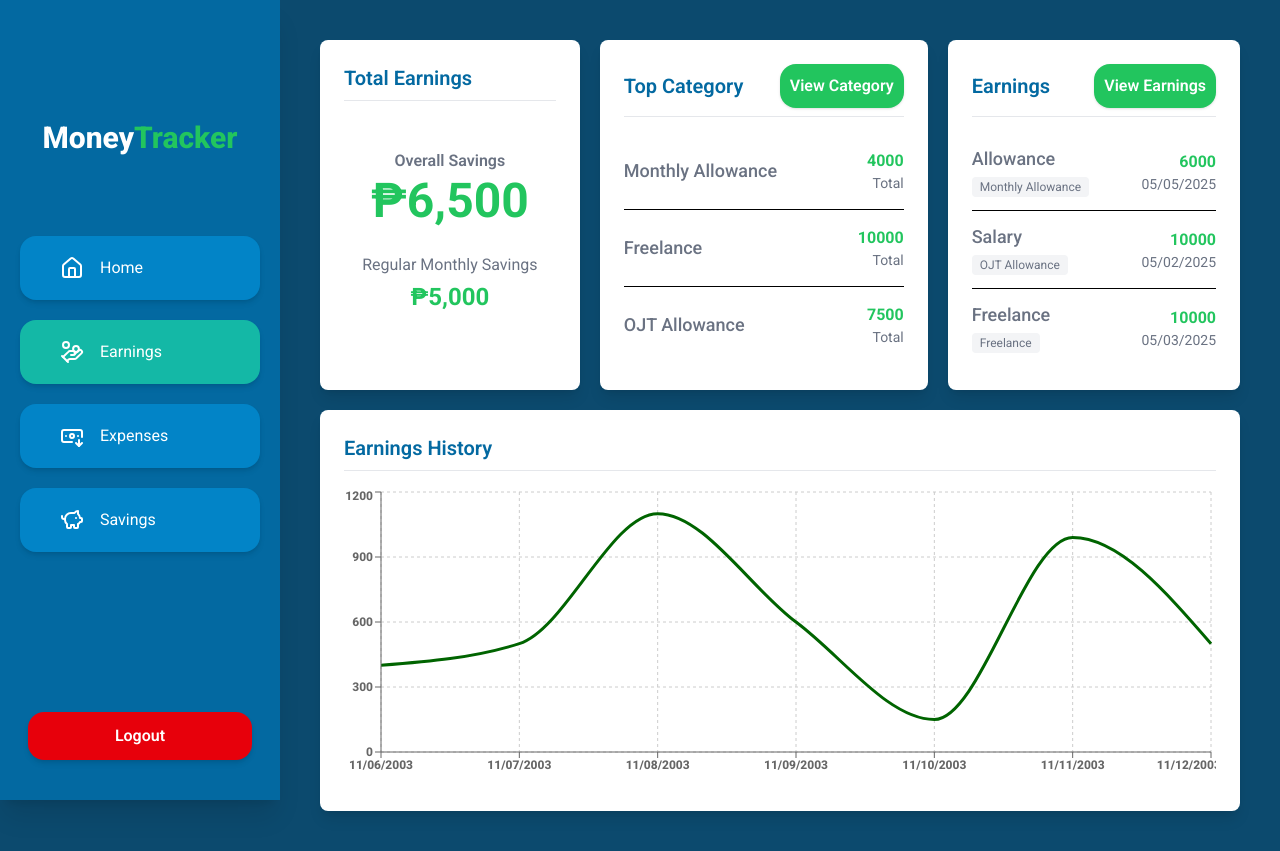
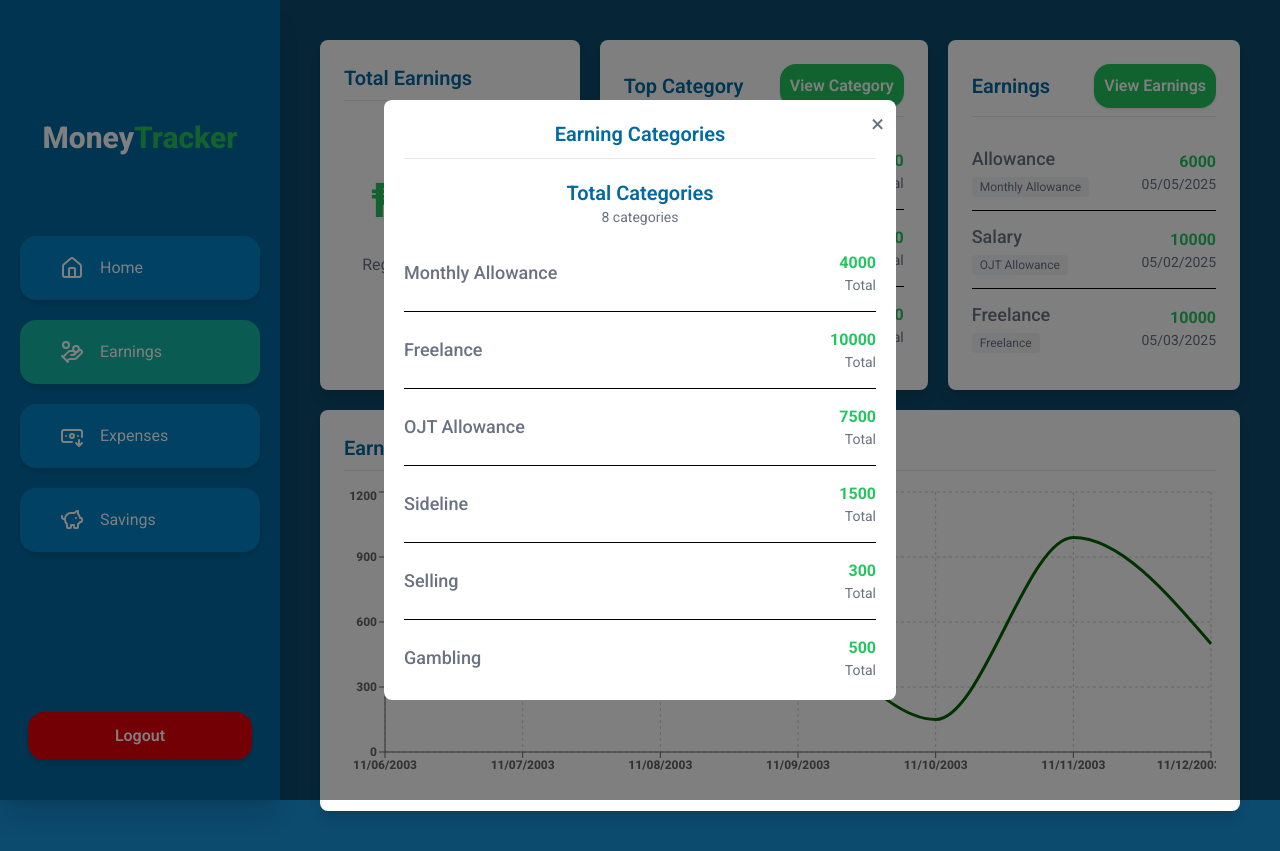
Before and after one commit to Estakuyo/MoneyTracker, a React app in the folder frontend/: page /earnings in a window 1280 px wide. Both pictures are taken after a click on the button "View Category". Built offline with nearby package versions, Linux system fonts and the light colour scheme; the HTML template or start-up script is replaced by a standard one.

Commit message:
Added modal to earnings TODO: Add modal to every page when button click for view and add

```diff
--- a/frontend/src/App.jsx
+++ b/frontend/src/App.jsx
@@ -1,5 +1,6 @@
 import { Routes, Route } from "react-router-dom";
 import { AuthProvider } from "./context/authContext";
+import { ModalProvider } from "./context/modalContext";
 
 // Pages
 import Landing from "./pages/landing";
@@ -15,6 +16,7 @@ function App() {
   return (
     <>
       <AuthProvider>
+        <ModalProvider>
           <Sidebar />
           <Routes>
             <Route path="/" element={<Landing />} />
@@ -26,6 +28,7 @@ function App() {
             <Route path="/savings" element={<Savings />} />
             <Route path="/earnings" element={<Earnings />} />
           </Routes>
+        </ModalProvider>
       </AuthProvider>
     </>
   );
--- a/frontend/src/components/modal.jsx
+++ b/frontend/src/components/modal.jsx
@@ -1,8 +1,8 @@
 const Modal = ({ title, children, isOpen, onClose = () => {} }) => {
   if (isOpen) {
     return (
-      <div className="z-20 fixed w-screen h-screen bg-black/50 flex justify-center items-center">
-        <div className="relative min-w-80 max-w-6/12 max-h-9/12 bg-white p-5 rounded-lg">
+      <div className="inset-0 z-20 fixed bg-black/50 flex justify-center items-center">
+        <div className="relative md:w-lg h-9/12 bg-white p-5 rounded-lg flex flex-col">
           <button
             onClick={onClose}
             aria-label="Close modal"
@@ -13,7 +13,7 @@ const Modal = ({ title, children, isOpen, onClose = () => {} }) => {
           <h1 className="text-center border-b border-gray-200 pb-2.5 text-xl font-semibold text-primary-600">
             {title}
           </h1>
-          <div>{children}</div>
+          <div className="pt-5 overflow-y-auto no-scrollbar">{children}</div>
         </div>
       </div>
     );
--- a/frontend/src/context/modalContext.jsx
+++ b/frontend/src/context/modalContext.jsx
@@ -3,7 +3,7 @@ import Modal from "../components/modal";
 
 export const ModalContext = createContext();
 
-export const ModalProvider = () => {
+export const ModalProvider = ({ children }) => {
   const [modalState, setModalState] = useState({
     isOpen: false,
     title: "",
--- a/frontend/src/index.css
+++ b/frontend/src/index.css
@@ -147,3 +147,13 @@
     animation: fade-in 0.5s ease-out 0.4s both;
   }
 }
+
+@layer utilities {
+  .no-scrollbar::-webkit-scrollbar {
+    display: none;
+  }
+  .no-scrollbar {
+    -ms-overflow-style: none;
+    scrollbar-width: none;
+  }
+}
--- a/frontend/src/pages/earnings.jsx
+++ b/frontend/src/pages/earnings.jsx
@@ -1,3 +1,6 @@
+import { useContext } from "react";
+
+import { ModalContext } from "../context/modalContext";
 import Button from "../components/button";
 import Card from "../components/card";
 import {
@@ -15,8 +18,11 @@ const Earnings = () => {
     { name: "Monthly Allowance", amount: 4000 },
     { name: "Freelance", amount: 10000 },
     { name: "OJT Allowance", amount: 7500 },
-    { name: "Girlfriend Date", amount: 1500 },
-    { name: "Beer", amount: 300 },
+    { name: "Sideline", amount: 1500 },
+    { name: "Selling", amount: 300 },
+    { name: "Gambling", amount: 500 },
+    { name: "Crypto", amount: 1000 },
+    { name: "Nakaw", amount: 5000 },
   ];
 
   const sampleEarnings = [
@@ -83,6 +89,55 @@ const Earnings = () => {
     },
   ];
 
+  const { openModal } = useContext(ModalContext);
+
+  const showCategories = () => {
+    console.log("Categories Button clicked");
+    openModal({
+      title: "Earning Categories",
+      content: (
+        <div>
+          <div className="text-center mb-2">
+            <h1 className="text-xl font-semibold text-primary-600">
+              Total Categories
+            </h1>
+            <p className="text-sm text-gray-500">
+              {sampleCategories.length} categories
+            </p>
+          </div>
+          <div className="flex flex-col">
+            {sampleCategories.map((category, index) => (
+              <div
+                key={index}
+                className="flex items-center justify-between gap-4 py-4 border-b last:border-b-0"
+              >
+                <div>
+                  <p className="font-medium text-lg text-gray-500">
+                    {category.name}
+                  </p>
+                </div>
+                <div className="text-right">
+                  <p className="font-bold text-success-500">
+                    {category.amount}
+                  </p>
+                  <p className="text-gray-500 text-sm">Total</p>
+                </div>
+              </div>
+            ))}
+          </div>
+        </div>
+      ),
+    });
+  };
+
+  const showEarnings = () => {
+    console.log("Earnings Button clicked");
+    openModal({
+      title: "Earnings",
+      content: <p>This is your earnings.</p>,
+    });
+  };
+
   return (
     <div className="main-wrapper px-10 py-20 flex flex-col md:grid gap-5 md:py-10">
       <Card className="w-full" title={"Total Earnings"}>
@@ -107,6 +162,7 @@ const Earnings = () => {
           <Button
             title={"View Category"}
             className="bg-success-500 hover:bg-success-700"
+            onClick={showCategories}
           />
         }
       >
@@ -137,6 +193,7 @@ const Earnings = () => {
           <Button
             title={"View Earnings"}
             className="bg-success-500 hover:bg-success-700"
+            onClick={showEarnings}
           />
         }
       >
```
Lines whose indentation alone changed are shown as unchanged.
